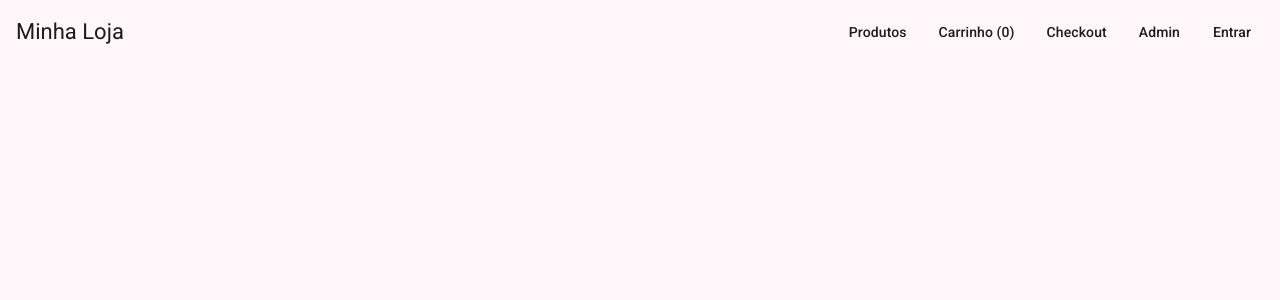
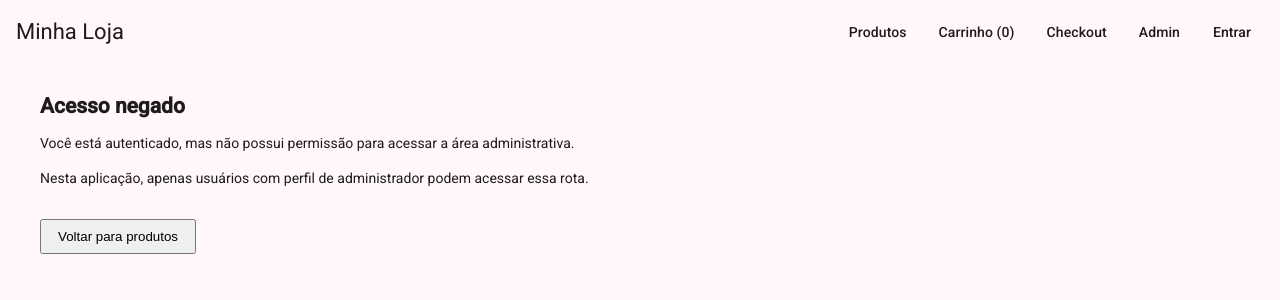
Before and after one commit to anajorryy/e-commerce-aluno, an Angular app: page /acesso-negado in a window 1280 px wide. Before the commit this address led to /. Shown: the top 300 px of the page. Built offline with nearby package versions, Linux system fonts and the light colour scheme.

Commit message:
feat: add route for access denied page

```diff
--- a/src/app/app.routes.ts
+++ b/src/app/app.routes.ts
@@ -26,6 +26,10 @@ canActivate: [adminGuard],
 loadComponent: () => import('./features/admin/admin/admin').then((m) => m.Admin),
 },
 {
+path: 'acesso-negado',
+loadComponent: () => import('./features/acesso-negado/acesso-negado/acesso-negado').then((m) => m.AcessoNegado,),
+},
+{
 path: 'login',
 loadComponent: () => import('./features/login/login/login').then((m) => m.Login),
 },
--- /dev/null
+++ b/src/app/features/acesso-negado/acesso-negado/acesso-negado.css
@@ -0,0 +1,12 @@
+.acesso-negado {
+max-width: 600px;
+}
+
+.acesso-negado p {
+line-height: 1.5;
+}
+
+button {
+margin-top: 16px;
+padding: 8px 16px;
+}
--- /dev/null
+++ b/src/app/features/acesso-negado/acesso-negado/acesso-negado.html
@@ -0,0 +1,9 @@
+<section class="acesso-negado">
+<h2>Acesso negado</h2>
+
+<p>Você está autenticado, mas não possui permissão para acessar a área administrativa.</p>
+
+<p>Nesta aplicação, apenas usuários com perfil de administrador podem acessar essa rota.</p>
+
+<button type="button" routerLink="/produtos">Voltar para produtos</button>
+</section>
--- /dev/null
+++ b/src/app/features/acesso-negado/acesso-negado/acesso-negado.ts
@@ -0,0 +1,10 @@
+import { Component } from '@angular/core';
+import { RouterLink } from '@angular/router';
+
+@Component({
+selector: 'app-acesso-negado',
+imports: [RouterLink],
+templateUrl: './acesso-negado.html',
+styleUrl: './acesso-negado.css',
+})
+export class AcessoNegado {}
```
Also changed, not shown: 1 other file (tests, documents, lock files or other folders).
